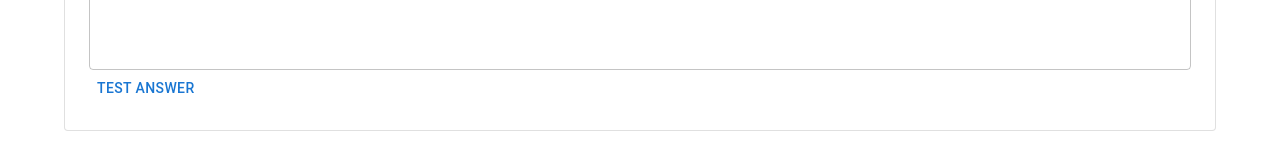
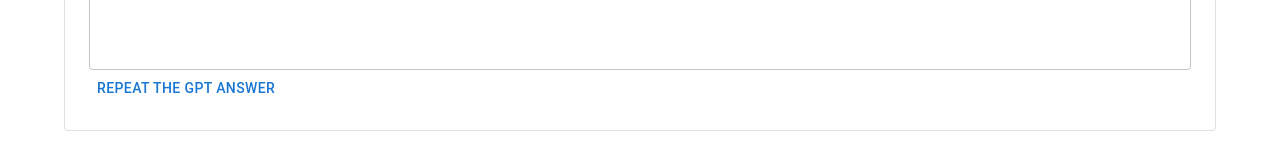
Before and after one commit to almandsky/echo-transcript, a React app: page /talkgpt in a window 1280 px wide. Shown: the part 449-609 px from the top of the page. Built offline with nearby package versions, Linux system fonts and the light colour scheme.

Commit message:
fine tune on start

```diff
--- a/src/components/talkgpt/TalkGPT.js
+++ b/src/components/talkgpt/TalkGPT.js
@@ -510,7 +510,7 @@ function TalkGPT() {
                             // onChange={handleInputChange}
                             inputRef={textFieldRef}
                         />
-                        <Button onClick={handleOnclickTest}>test answer</Button>
+                        <Button onClick={handleOnclickTest}>Repeat the GPT answer</Button>
                     </Grid>
                 </Grid>
             </Paper>
```
